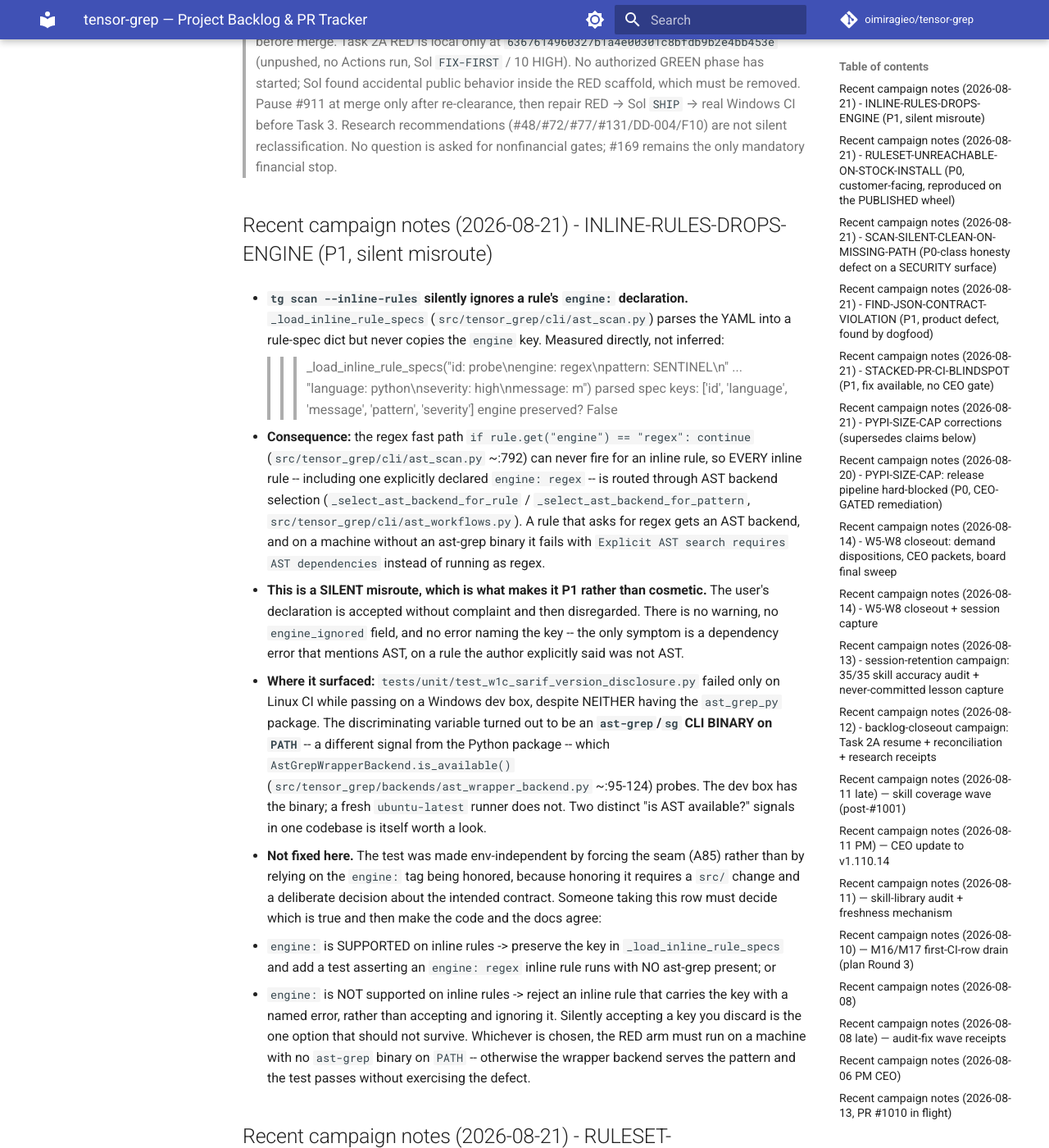
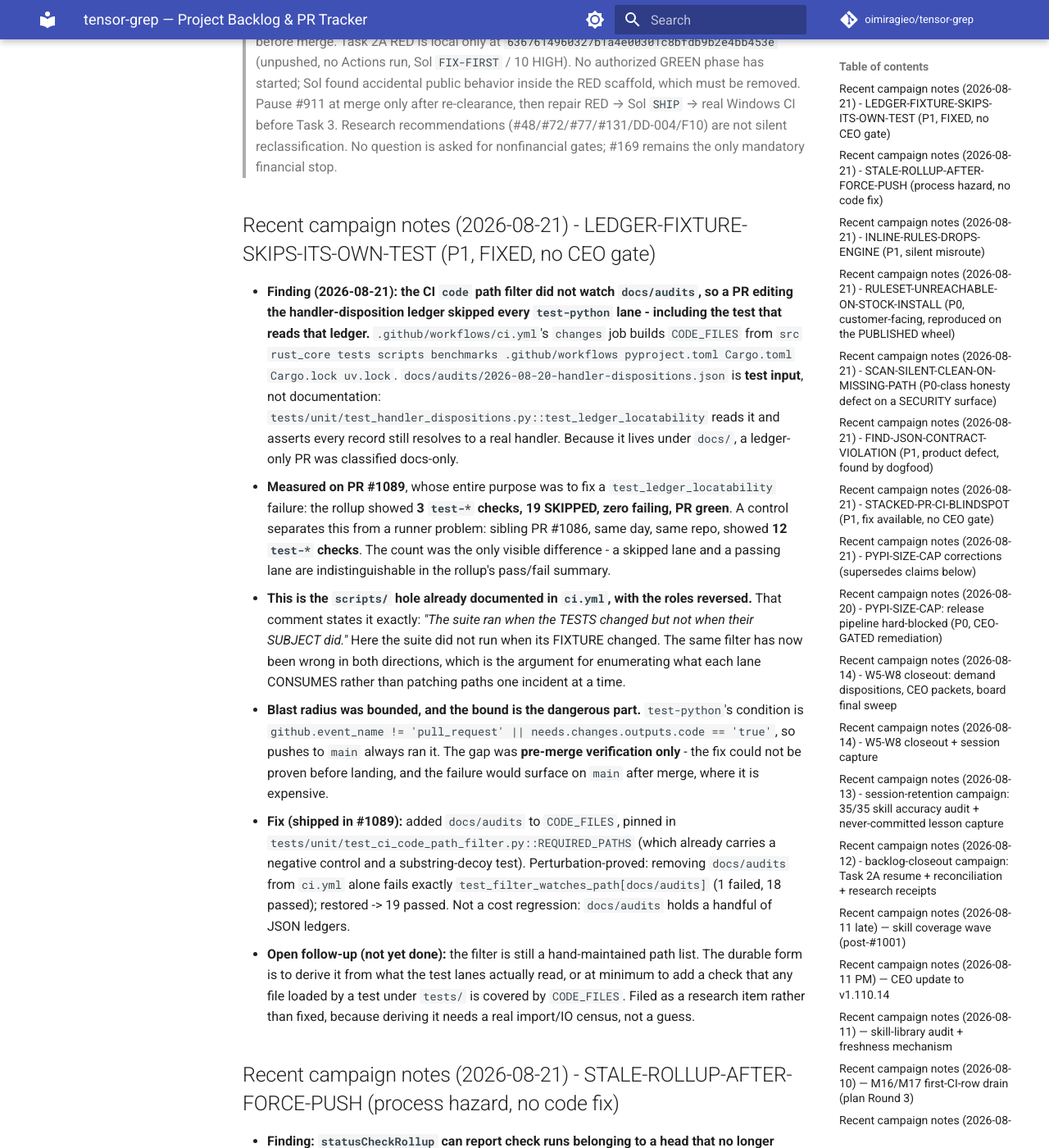
Before and after one commit to oimiragieo/tensor-grep, an MkDocs documentation site: the page built from docs/BACKLOG.md, in a window 1280 px wide and 1400 px high, scrolled down 1265 px. Shown: the whole window at 82% size. Built offline with MkDocs 1.6.1 and Material for MkDocs 9.7.7, drawn with Linux system fonts in a browser that asks for light colours; comment, search, counter and statistics services are not loaded; some of the changed text lies outside the part shown.

Commit message:
docs: record the ledger-fixture CI blindspot and the stale-rollup hazard
Two findings from this session, both instrument defects rather than product bugs,
recorded so the next engineer does not re-derive them.

LEDGER-FIXTURE-SKIPS-ITS-OWN-TEST (fixed in this PR): the `code` path filter did
not watch docs/audits, so a PR editing the handler-disposition ledger skipped every
test-python lane -- including the test that reads that ledger. Measured on this very
PR before the fix: 3 test-* checks, 19 skipped, green. Control: sibling PR #1086
showed 12 test-* checks the same day. The count was the only visible difference,
because a skipped lane and a passing lane look identical in the rollup summary.

Includes the open follow-up honestly: the filter is still a hand-maintained path
list, and the durable form derives it from what the lanes actually read. Filed as
research rather than guessed at.

STALE-ROLLUP-AFTER-FORCE-PUSH (process, no code fix): statusCheckRollup can report
check runs belonging to a head that no longer exists. A monitor reported #1087
TERMINAL FAILED on 8 checks that belonged to a force-pushed-away head while the run
on the real head was still in progress. Watch by run ID, or assert the check's head
SHA equals headRefOid.

Both entries name the control that separated the finding from the benign
explanation, per the evidence laws.

Co-Authored-By: Claude Opus 5 (1M context) <noreply@anthropic.com>

```diff
--- a/docs/BACKLOG.md
+++ b/docs/BACKLOG.md
@@ -46,6 +46,56 @@
 >
 
 
+
+## Recent campaign notes (2026-08-21) - LEDGER-FIXTURE-SKIPS-ITS-OWN-TEST (P1, FIXED, no CEO gate)
+
+- **Finding (2026-08-21): the CI `code` path filter did not watch `docs/audits`, so a PR editing
+  the handler-disposition ledger skipped every `test-python` lane - including the test that reads
+  that ledger.** `.github/workflows/ci.yml`'s `changes` job builds `CODE_FILES` from
+  `src rust_core tests scripts benchmarks .github/workflows pyproject.toml Cargo.toml Cargo.lock
+  uv.lock`. `docs/audits/2026-08-20-handler-dispositions.json` is **test input**, not
+  documentation: `tests/unit/test_handler_dispositions.py::test_ledger_locatability` reads it and
+  asserts every record still resolves to a real handler. Because it lives under `docs/`, a
+  ledger-only PR was classified docs-only.
+- **Measured on PR #1089**, whose entire purpose was to fix a `test_ledger_locatability` failure:
+  the rollup showed **3 `test-*` checks, 19 SKIPPED, zero failing, PR green**. A control separates
+  this from a runner problem: sibling PR #1086, same day, same repo, showed **12 `test-*` checks**.
+  The count was the only visible difference - a skipped lane and a passing lane are
+  indistinguishable in the rollup's pass/fail summary.
+- **This is the `scripts/` hole already documented in `ci.yml`, with the roles reversed.** That
+  comment states it exactly: *"The suite ran when the TESTS changed but not when their SUBJECT
+  did."* Here the suite did not run when its FIXTURE changed. The same filter has now been wrong in
+  both directions, which is the argument for enumerating what each lane CONSUMES rather than
+  patching paths one incident at a time.
+- **Blast radius was bounded, and the bound is the dangerous part.** `test-python`'s condition is
+  `github.event_name != 'pull_request' || needs.changes.outputs.code == 'true'`, so pushes to
+  `main` always ran it. The gap was **pre-merge verification only** - the fix could not be proven
+  before landing, and the failure would surface on `main` after merge, where it is expensive.
+- **Fix (shipped in #1089):** added `docs/audits` to `CODE_FILES`, pinned in
+  `tests/unit/test_ci_code_path_filter.py::REQUIRED_PATHS` (which already carries a negative
+  control and a substring-decoy test). Perturbation-proved: removing `docs/audits` from `ci.yml`
+  alone fails exactly `test_filter_watches_path[docs/audits]` (1 failed, 18 passed); restored ->
+  19 passed. Not a cost regression: `docs/audits` holds a handful of JSON ledgers.
+- **Open follow-up (not yet done):** the filter is still a hand-maintained path list. The durable
+  form is to derive it from what the test lanes actually read, or at minimum to add a check that
+  any file loaded by a test under `tests/` is covered by `CODE_FILES`. Filed as a research item
+  rather than fixed, because deriving it needs a real import/IO census, not a guess.
+
+## Recent campaign notes (2026-08-21) - STALE-ROLLUP-AFTER-FORCE-PUSH (process hazard, no code fix)
+
+- **Finding: `statusCheckRollup` can report check runs belonging to a head that no longer exists**,
+  so a monitor keyed on the PR number reads a verdict for bytes nobody will merge. Measured: a
+  monitor reported `PR #1087 TERMINAL FAILED (8) :: Formatting & Linting, test-python (6 lanes),
+  test-gpu-nvidia`. Those checks belonged to `fd33dc5`, a head that had been force-pushed away; the
+  live run on the corrected head `c77c0fd3` was still `in_progress`. Acting on that verdict would
+  have meant debugging a failure on discarded code.
+- **Rule:** watch **by run ID** (`gh run view <run-id>`), or assert the check's head SHA equals the
+  PR's current `headRefOid` before believing any verdict. This is the same class as
+  `--limit 1 hides the executing run`: a query returning rows about the wrong object, where every
+  row is individually true.
+- **Second-order note:** this bit inside a session that had already written the
+  windowed-query law down. Knowing the rule did not prevent it - only keying the instrument to a
+  unique object id does.
 
 ## Recent campaign notes (2026-08-21) - INLINE-RULES-DROPS-ENGINE (P1, silent misroute)
 
```
